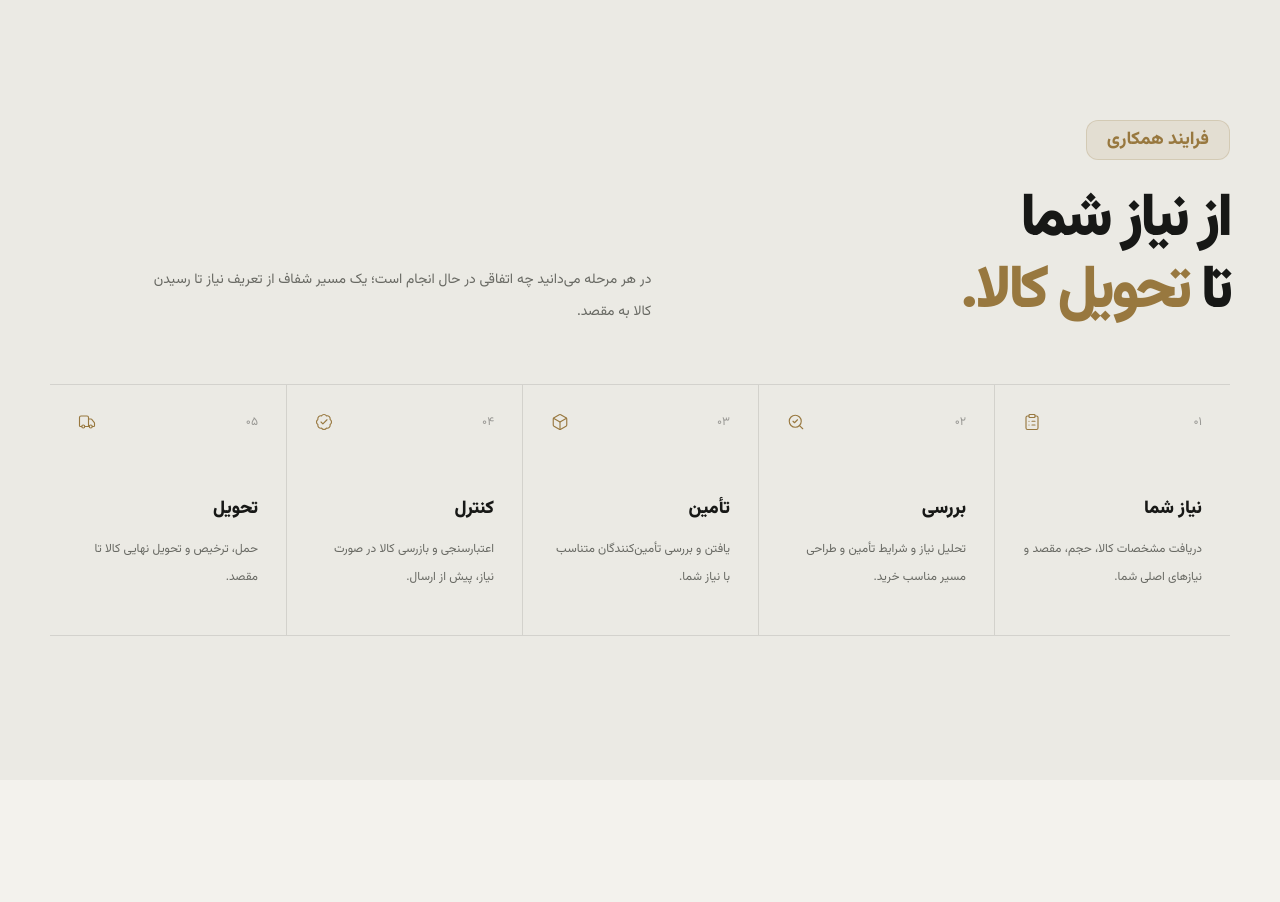
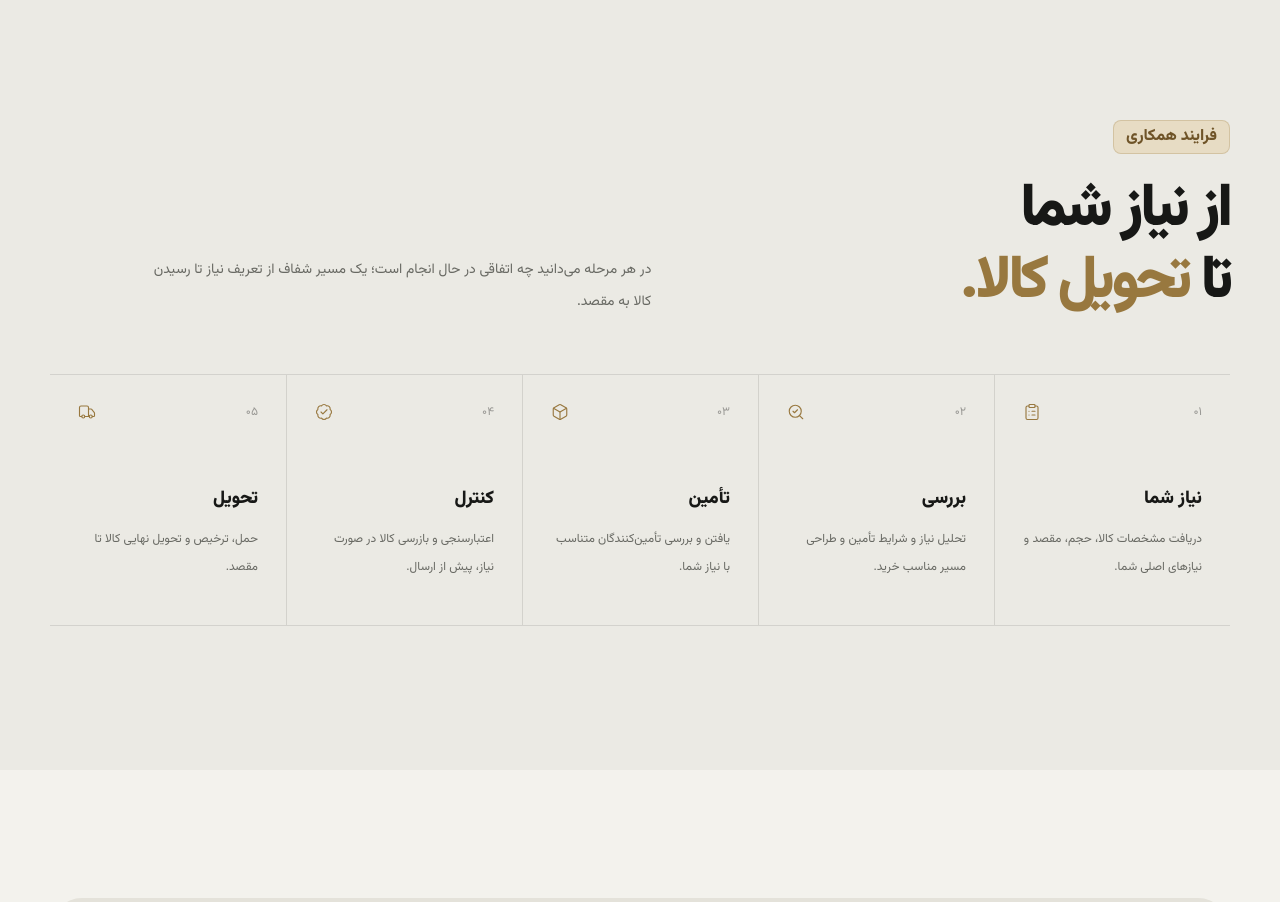
Before and after one commit to artinasd/import-export, a Next.js app: page / in a window 1280 px wide. Shown: the part 3040-3942 px from the top of the page. Built offline with nearby package versions, Linux system fonts and the light colour scheme.

Commit message:
Refine process section label badge

```diff
--- a/components/home/ProcessSection.js
+++ b/components/home/ProcessSection.js
@@ -13,7 +13,7 @@ export default function ProcessSection() {
     <section id="process" className="bg-[#ebeae4] py-24 lg:py-36">
       <div className="container-site">
         <div className="mb-14 grid gap-8 lg:grid-cols-[1fr_1.1fr] lg:items-end">
-          <div><p className="mb-6 inline-flex rounded-xl border border-[#98783f]/20 bg-[#98783f]/[0.10] px-5 py-2.5 text-lg font-extrabold leading-none text-[#98783f]">فرایند همکاری</p><h2 className="font-display text-balance text-4xl font-black leading-[1.2] sm:text-5xl lg:text-6xl">از نیاز شما<br />تا <span className="text-[#98783f]">تحویل کالا.</span></h2></div>
+          <div><p className="mb-5 inline-flex w-fit items-center text-base font-extrabold leading-6" style={{ backgroundColor: "#e7dcc4", border: "1px solid rgba(152, 120, 63, 0.25)", borderRadius: "8px", color: "#6f5428", padding: "4px 12px" }}>فرایند همکاری</p><h2 className="font-display text-balance text-4xl font-black leading-[1.2] sm:text-5xl lg:text-6xl">از نیاز شما<br />تا <span className="text-[#98783f]">تحویل کالا.</span></h2></div>
           <p className="max-w-lg text-sm leading-8 text-[#686963]">در هر مرحله می‌دانید چه اتفاقی در حال انجام است؛ یک مسیر شفاف از تعریف نیاز تا رسیدن کالا به مقصد.</p>
         </div>
         <div className="grid border-y border-black/10 md:grid-cols-5">
```
